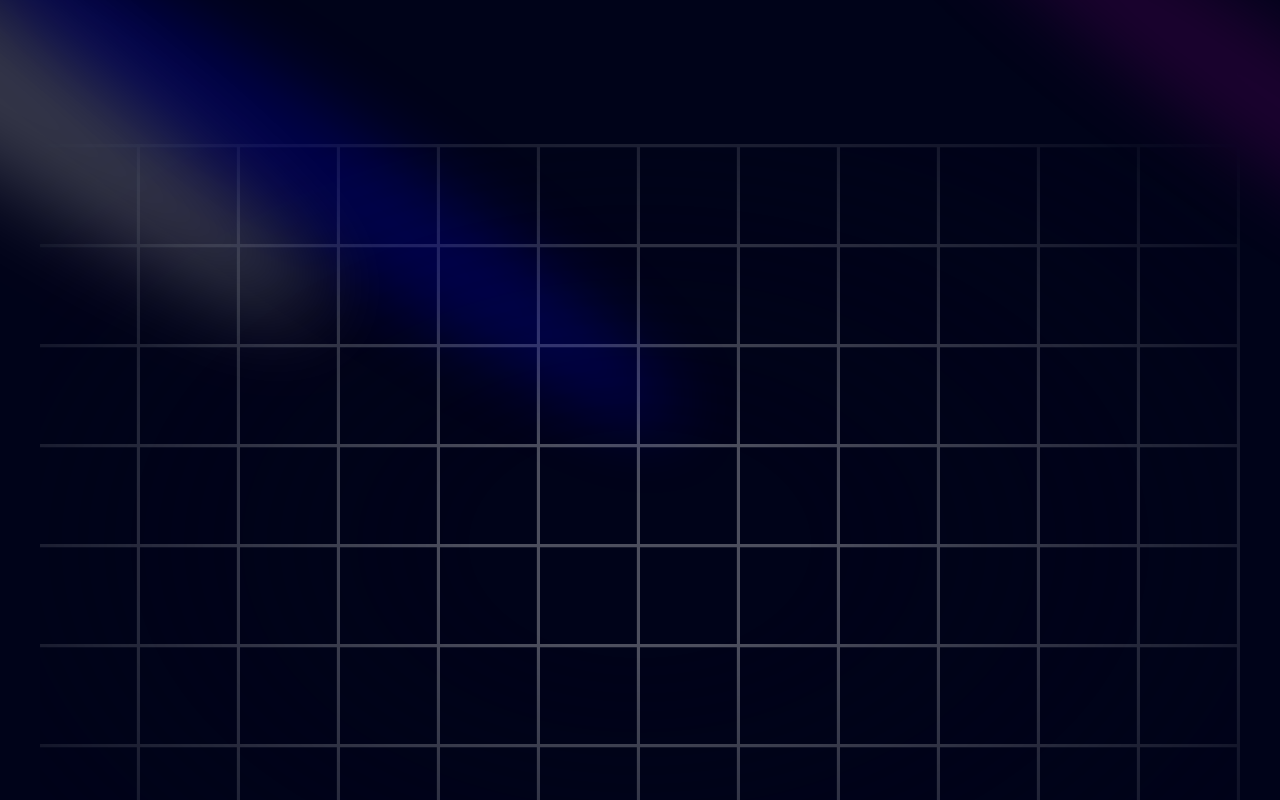
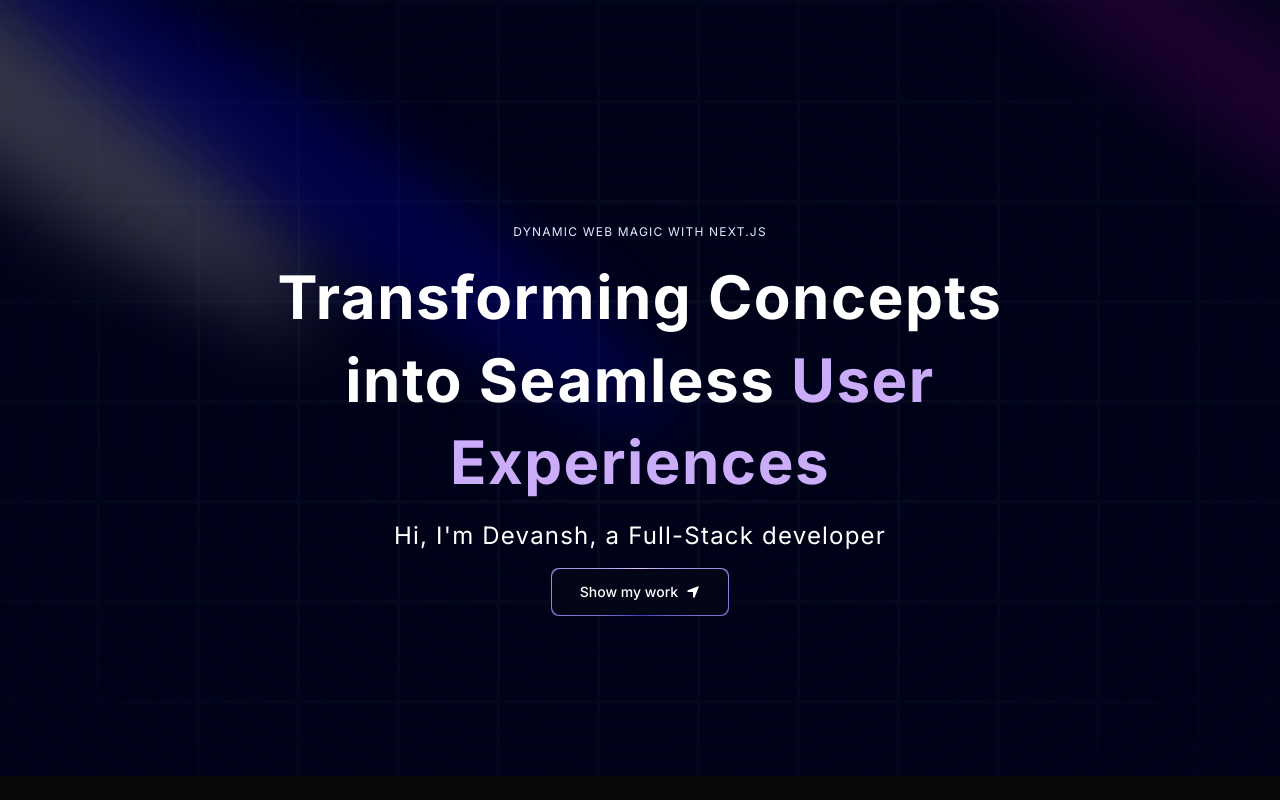
Before and after one commit to Devansh27112001/portfolio-nextJS, a Next.js app: page / in a window 1280 px wide. Shown: the top 800 px of the page. Built offline with nearby package versions, Linux system fonts and the light colour scheme.

Commit message:
Hero section completed

```diff
--- a/app/page.tsx
+++ b/app/page.tsx
@@ -1,4 +1,6 @@
 import { Hero } from "@/components/Hero";
+import { FloatingNav } from "@/components/ui/FloatingNav";
+import { FaHome } from "react-icons/fa";
 
 export default function Home() {
   return (
@@ -7,6 +9,9 @@
     overflow-hidden sm:px-10 px-5"
     >
       <div className="max-w-7xl w-full">
+        <FloatingNav
+          navItems={[{ name: "Home", link: "/", icon: <FaHome /> }]}
+        />
         <Hero />
       </div>
     </main>
--- a/components/Hero.tsx
+++ b/components/Hero.tsx
@@ -1,5 +1,8 @@
 import React from "react";
 import { Spotlight } from "./ui/Spotlight";
+import { TextGenerateEffect } from "./ui/TextGenerateEffect";
+import MagicButton from "./ui/MagicButton";
+import { FaLocationArrow } from "react-icons/fa6";
 
 export const Hero = () => {
   return (
@@ -15,15 +18,34 @@
         />
         <Spotlight className="top-28 left-80 h-[80vh] w-[50vw]" fill="blue" />
       </div>
-      <div className="h-screen w-full dark:bg-black-100 bg-white  dark:bg-grid-white/[0.3] bg-grid-black/[0.2] relative flex items-center justify-center">
+
+      <div className="h-screen w-full dark:bg-black-100 bg-white  dark:bg-grid-white/[0.03] bg-grid-black/[0.2] flex items-center justify-center absolute top-0 left-0">
         {/* Radial gradient for the container to give a faded look */}
         <div className="absolute pointer-events-none inset-0 flex items-center justify-center dark:bg-black-100 bg-white [mask-image:radial-gradient(ellipse_at_center,transparent_20%,black)]" />
       </div>
+
       <div className="flex justify-center relative my-20 z-10">
         <div className="max-w-[89vw] md:max-w-2xl lg:max-w-[60vw] flex flex-col items-center justify-center">
           <h2 className="uppercase tracking-widest text-xs text-center text-blue-100 max-w-80">
             Dynamic Web magic with Next.js
           </h2>
+
+          <TextGenerateEffect
+            className="text-center text-[40px] md:text-5xl lg:text-6xl"
+            words="Transforming Concepts into Seamless User Experiences"
+          />
+
+          <p className="text-center md:tracking-wider mb-4 text-sm md:text-lg lg:text-2xl">
+            Hi, I&apos;m Devansh, a Full-Stack developer
+          </p>
+
+          <a href="#about">
+            <MagicButton
+              title="Show my work"
+              icon={<FaLocationArrow />}
+              position="right"
+            />
+          </a>
         </div>
       </div>
     </div>
--- /dev/null
+++ b/components/ui/FloatingNav.tsx
@@ -0,0 +1,82 @@
+"use client";
+import React, { useState } from "react";
+import {
+  motion,
+  AnimatePresence,
+  useScroll,
+  useMotionValueEvent,
+} from "framer-motion";
+import { cn } from "@/lib/utils";
+import Link from "next/link";
+
+export const FloatingNav = ({
+  navItems,
+  className,
+}: {
+  navItems: {
+    name: string;
+    link: string;
+    icon?: JSX.Element;
+  }[];
+  className?: string;
+}) => {
+  const { scrollYProgress } = useScroll();
+
+  const [visible, setVisible] = useState(false);
+
+  useMotionValueEvent(scrollYProgress, "change", (current) => {
+    // Check if current is not undefined and is a number
+    if (typeof current === "number") {
+      let direction = current! - scrollYProgress.getPrevious()!;
+
+      if (scrollYProgress.get() < 0.05) {
+        setVisible(false);
+      } else {
+        if (direction < 0) {
+          setVisible(true);
+        } else {
+          setVisible(false);
+        }
+      }
+    }
+  });
+
+  return (
+    <AnimatePresence mode="wait">
+      <motion.div
+        initial={{
+          opacity: 1,
+          y: -100,
+        }}
+        animate={{
+          y: visible ? 0 : -100,
+          opacity: visible ? 1 : 0,
+        }}
+        transition={{
+          duration: 0.2,
+        }}
+        className={cn(
+          "flex max-w-fit  fixed top-10 inset-x-0 mx-auto border border-transparent dark:border-white/[0.2] rounded-full dark:bg-black bg-white shadow-[0px_2px_3px_-1px_rgba(0,0,0,0.1),0px_1px_0px_0px_rgba(25,28,33,0.02),0px_0px_0px_1px_rgba(25,28,33,0.08)] z-[5000] pr-2 pl-8 py-2  items-center justify-center space-x-4",
+          className
+        )}
+      >
+        {navItems.map((navItem: any, idx: number) => (
+          <Link
+            key={`link=${idx}`}
+            href={navItem.link}
+            className={cn(
+              "relative dark:text-neutral-50 items-center flex space-x-1 text-neutral-600 dark:hover:text-neutral-300 hover:text-neutral-500"
+            )}
+          >
+            <span className="block sm:hidden">{navItem.icon}</span>
+            <span className="hidden sm:block text-sm">{navItem.name}</span>
+          </Link>
+        ))}
+        <button className="border text-sm font-medium relative border-neutral-200 dark:border-white/[0.2] text-black dark:text-white px-4 py-2 rounded-full">
+          <span>Login</span>
+          <span className="absolute inset-x-0 w-1/2 mx-auto -bottom-px bg-gradient-to-r from-transparent via-blue-500 to-transparent  h-px" />
+        </button>
+      </motion.div>
+    </AnimatePresence>
+  );
+};
--- /dev/null
+++ b/components/ui/MagicButton.tsx
@@ -0,0 +1,28 @@
+import React from "react";
+
+export default function MagicButton({
+  title,
+  icon,
+  position,
+  handleClick,
+  otherClasses,
+}: {
+  title: string;
+  icon: React.ReactNode;
+  position: string;
+  handleClick?: () => void;
+  otherClasses?: string;
+}) {
+  return (
+    <button className="relative w-full inline-flex h-12 overflow-hidden rounded-lg p-[1px] focus:outline-none  ">
+      <span className="absolute inset-[-1000%] animate-[spin_2s_linear_infinite] bg-[conic-gradient(from_90deg_at_50%_50%,#E2CBFF_0%,#393BB2_50%,#E2CBFF_100%)]" />
+      <span
+        className={`inline-flex h-full w-full cursor-pointer items-center justify-center rounded-lg bg-slate-950 px-7 py-1 text-sm font-medium gap-2 text-white backdrop-blur-3xl ${otherClasses}`}
+      >
+        {position === "left" && icon}
+        {title}
+        {position === "right" && icon}
+      </span>
+    </button>
+  );
+}
--- /dev/null
+++ b/components/ui/TextGenerateEffect.tsx
@@ -0,0 +1,64 @@
+"use client";
+import { useEffect } from "react";
+import { motion, stagger, useAnimate } from "framer-motion";
+import { cn } from "@/lib/utils";
+
+export const TextGenerateEffect = ({
+  words,
+  className,
+  filter = true,
+  duration = 0.5,
+}: {
+  words: string;
+  className?: string;
+  filter?: boolean;
+  duration?: number;
+}) => {
+  const [scope, animate] = useAnimate();
+  let wordsArray = words.split(" ");
+  useEffect(() => {
+    animate(
+      "span",
+      {
+        opacity: 1,
+        filter: filter ? "blur(0px)" : "none",
+      },
+      {
+        duration: duration ? duration : 1,
+        delay: stagger(0.2),
+      }
+    );
+  }, [scope.current]);
+
+  const renderWords = () => {
+    return (
+      <motion.div ref={scope}>
+        {wordsArray.map((word, idx) => {
+          return (
+            <motion.span
+              key={word + idx}
+              className={`${
+                idx > 3 ? "text-purple" : "dark:text-white text-black"
+              } opacity-0`}
+              style={{
+                filter: filter ? "blur(10px)" : "none",
+              }}
+            >
+              {word}{" "}
+            </motion.span>
+          );
+        })}
+      </motion.div>
+    );
+  };
+
+  return (
+    <div className={cn("font-bold", className)}>
+      <div className="my-4">
+        <div className=" dark:text-white text-black leading-snug tracking-wide">
+          {renderWords()}
+        </div>
+      </div>
+    </div>
+  );
+};
--- a/package.json
+++ b/package.json
@@ -16,6 +16,7 @@
     "next-themes": "^0.3.0",
     "react": "^18",
     "react-dom": "^18",
+    "react-icons": "^5.2.1",
     "tailwind-merge": "^2.5.1",
     "tailwindcss-animate": "^1.0.7"
   },
```
Also changed, not shown: 1 other file (tests, documents, lock files or other folders).
